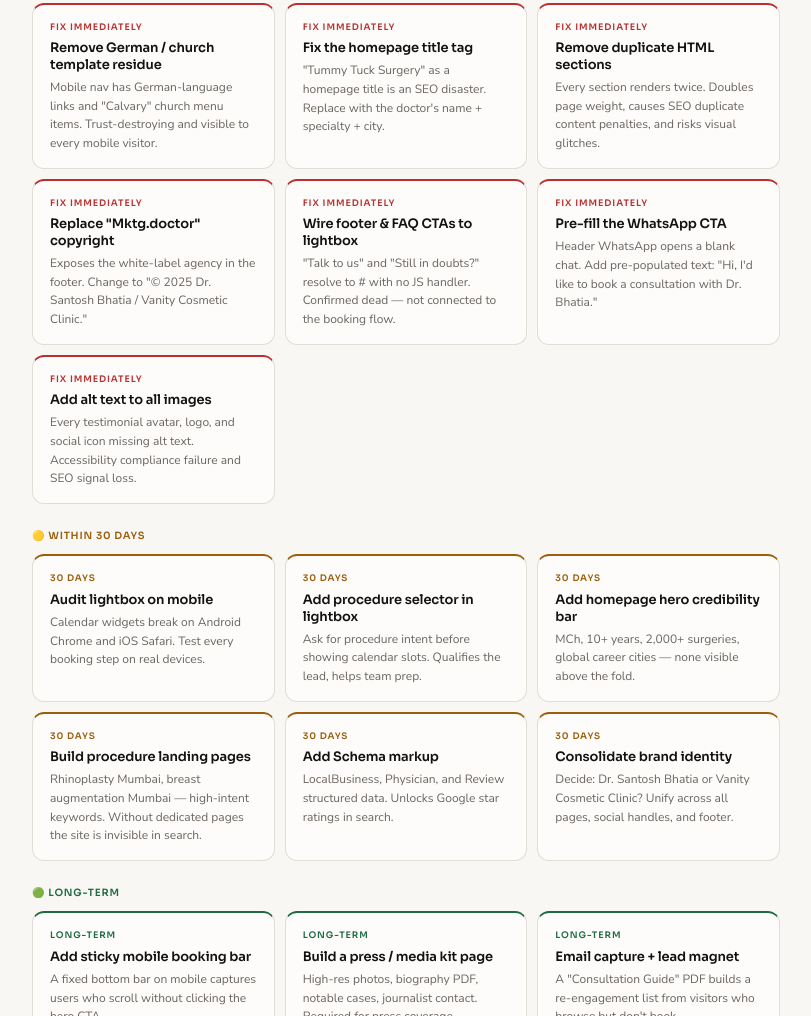
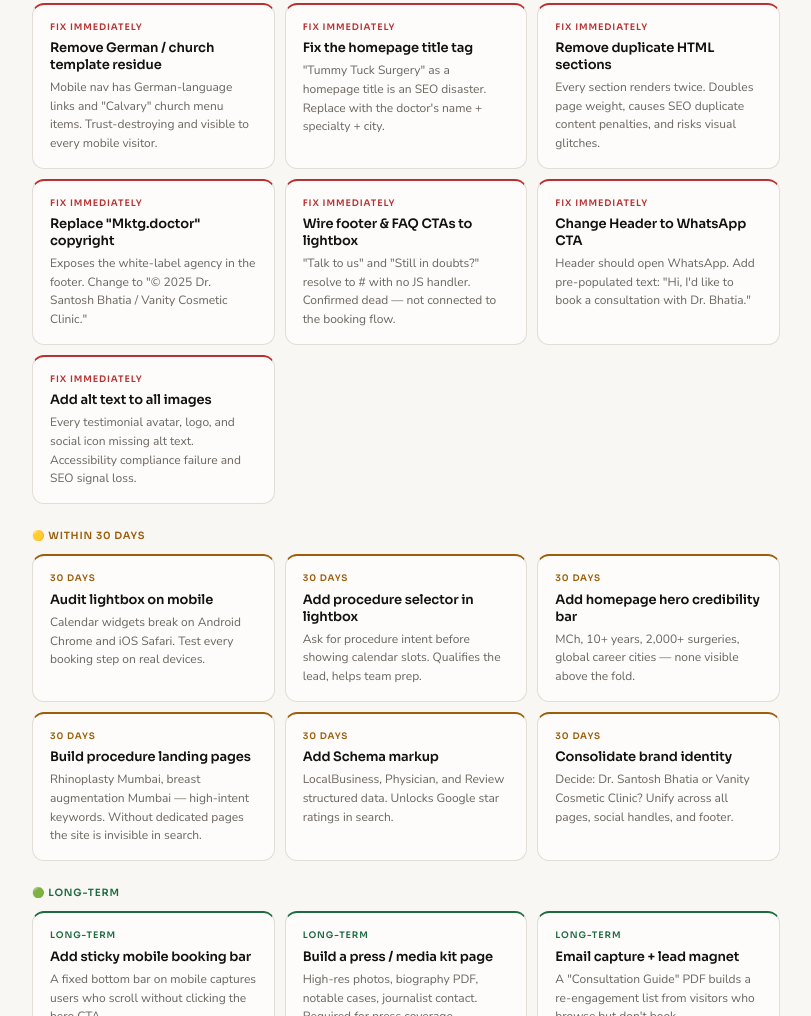
Before and after one commit to s-m-69/client-review-vanitycosmetics, a plain HTML site: page audit-1/index.html in a window 1280 px wide. Shown: the part 5989-7005 px from the top of the page, without its empty margins (244-1055 px from the left). Drawn offline with Linux system fonts and the light colour scheme.

Commit message:
Update index.html

```diff
--- a/audit-1/index.html
+++ b/audit-1/index.html
@@ -443,7 +443,7 @@ code{font-family:var(--fd);font-size:.78em;font-weight:500;background:rgba(0,0,0
         <div class="pc ph"><div class="pi">Fix immediately</div><div class="ptit">Remove duplicate HTML sections</div><div class="pwhy">Every section renders twice. Doubles page weight, causes SEO duplicate content penalties, and risks visual glitches.</div></div>
         <div class="pc ph"><div class="pi">Fix immediately</div><div class="ptit">Replace "Mktg.doctor" copyright</div><div class="pwhy">Exposes the white-label agency in the footer. Change to "© 2025 Dr. Santosh Bhatia / Vanity Cosmetic Clinic."</div></div>
         <div class="pc ph"><div class="pi">Fix immediately</div><div class="ptit">Wire footer & FAQ CTAs to lightbox</div><div class="pwhy">"Talk to us" and "Still in doubts?" resolve to # with no JS handler. Confirmed dead — not connected to the booking flow.</div></div>
-        <div class="pc ph"><div class="pi">Fix immediately</div><div class="ptit">Pre-fill the WhatsApp CTA</div><div class="pwhy">Header WhatsApp opens a blank chat. Add pre-populated text: "Hi, I'd like to book a consultation with Dr. Bhatia."</div></div>
+        <div class="pc ph"><div class="pi">Fix immediately</div><div class="ptit">Change Header to WhatsApp CTA</div><div class="pwhy">Header should open WhatsApp. Add pre-populated text: "Hi, I'd like to book a consultation with Dr. Bhatia."</div></div>
         <div class="pc ph"><div class="pi">Fix immediately</div><div class="ptit">Add alt text to all images</div><div class="pwhy">Every testimonial avatar, logo, and social icon missing alt text. Accessibility compliance failure and SEO signal loss.</div></div>
       </div>
       <div class="pm-label">🟡 Within 30 Days</div>
```
